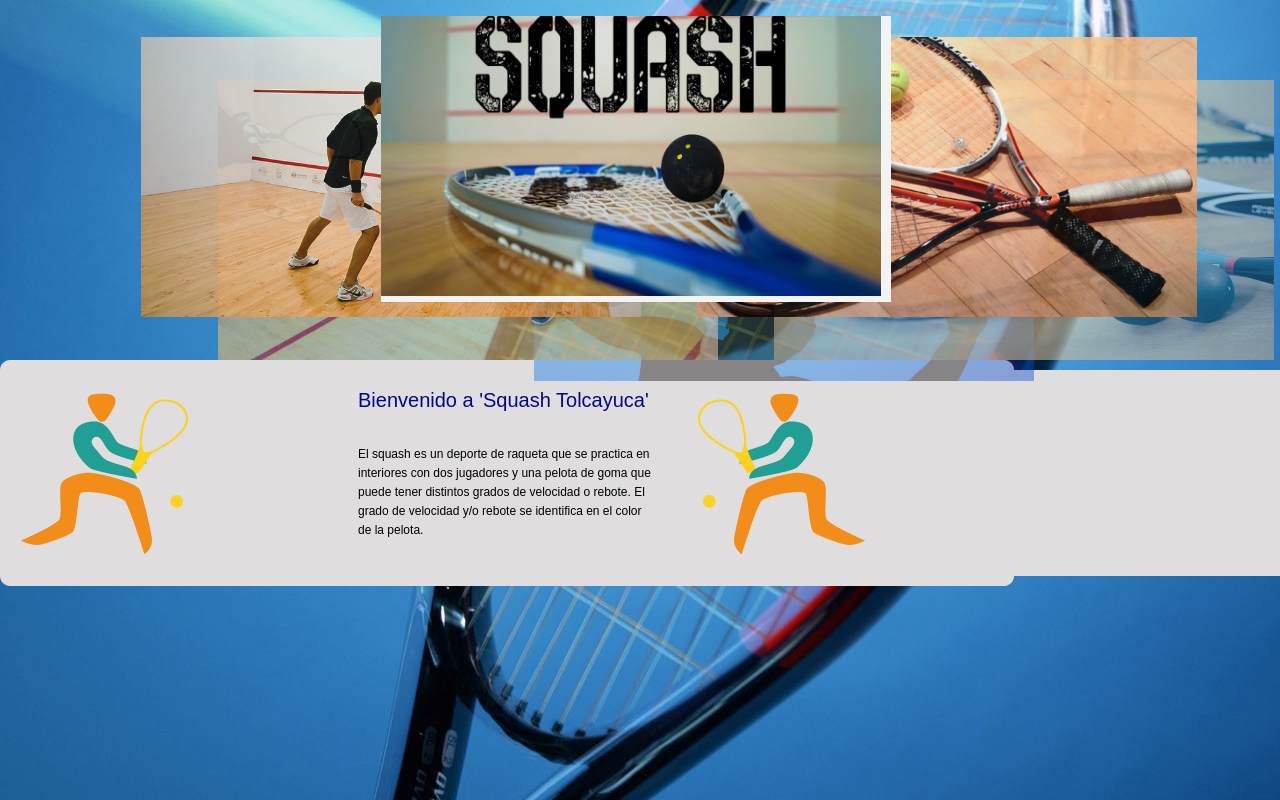
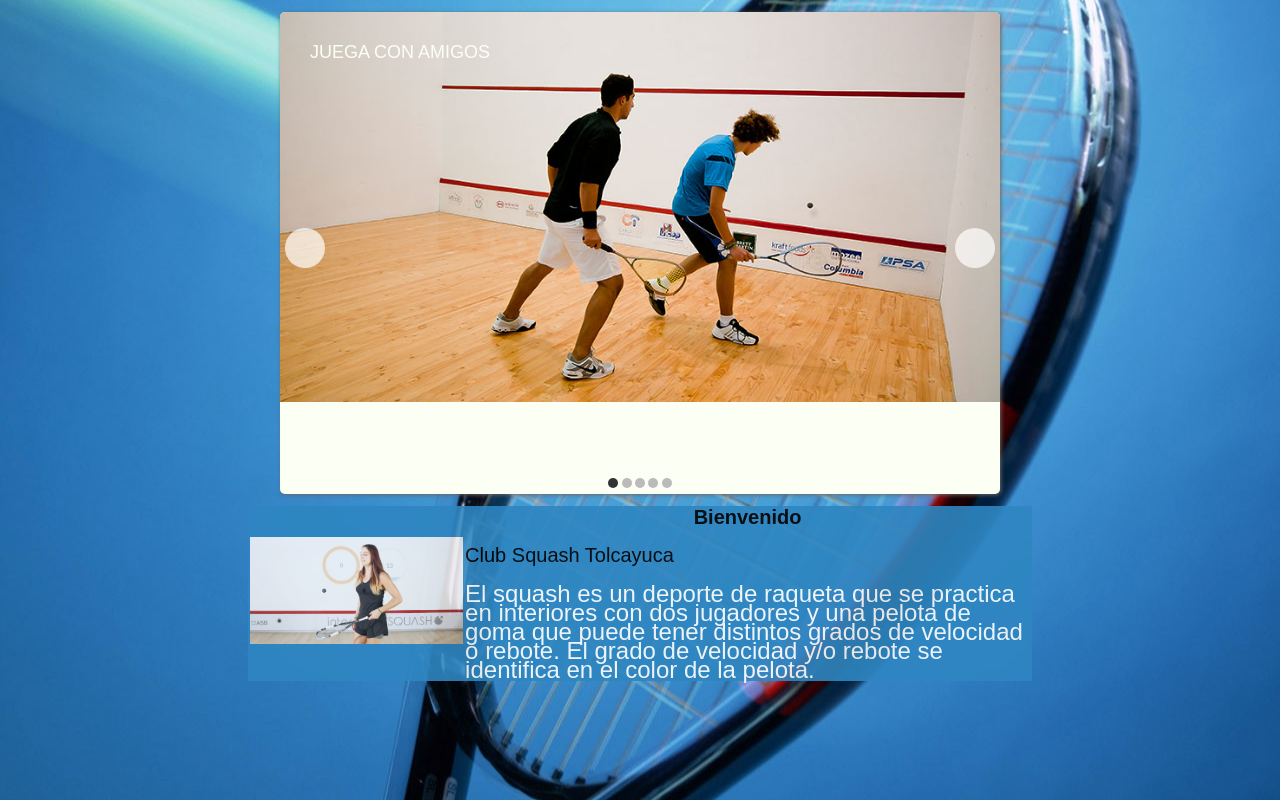
Before and after one commit to DianaYuritzi/diana, a PHP site: page /pra/inicio_sesion.php in a window 1280 px wide. Run offline with PHP 8.4, Linux system fonts and the light colour scheme.

Commit message:
Update inicio_sesion.php

```diff
--- a/proyecto/Paginas/inicio_sesion.php
+++ b/proyecto/Paginas/inicio_sesion.php
@@ -1,68 +1,123 @@
-<!DOCTYPE html PUBLIC "-//W3C//DTD XHTML 1.0 Strict//EN" "http://www.w3.org/TR/xhtml1/DTD/xhtml1-strict.dtd">
-<html xmlns="http://www.w3.org/1999/xhtml">
+<!DOCTYPE html>
 <head>
 <meta http-equiv="content-type" content="text/html; charset=utf-8" />
 <title>Squash Tolcayuca</title>
 <meta name="keywords" content="" />
 <meta name="description" content="" />
+<link href="paginas/styles.css" rel="stylesheet" type="text/css" />
+<link href="paginas/styless.css" rel="stylesheet" type="text/css" />
+<link href="paginas/resto.css" rel="stylesheet" type="text/css" />
+
 <meta name="viwport" content="width=device-width, initial-scal=1,maximum-scale=1, height=device-height, user-scale=true/false">
-<link href="styles.css" rel="stylesheet" type="text/css" />
+<style >
+.color{
+    color:white;
+}
+  h1{
+     color: #2E86C1;
+  }
+  h2{
+     color: black;
+  }
+  table{
+
+background-color:  #2E86C1; opacity: 0.9;
+
+  }
+  .texto{
+
+  font-size: 2.0em;
+
+float: right;
+
+  }
+</style>
+
 </head>
-<body>
+<body class="color">
 
 
-<div class="top">
+<div class="wrapper">
+  <input checked type=radio name="slider" id="slide1" />
+  <input type=radio name="slider" id="slide2" />
+  <input type=radio name="slider" id="slide3" />
+  <input type=radio name="slider" id="slide4" />
+  <input type=radio name="slider" id="slide5" />
 
-<ul class="round">
-			<li><img src="images/header1.jpg" width="500" height="280" /></li>
-			<li><img src="images/header2.jpg" width="500" height="280"/></li>
-			<li><img src="images/header3.jpg" width="500" height="280" /></li>
-			<li><img src="images/header4.jpg" width="500" height="280" /></li>
-			<li><img src="images/header5.jpg" width="500" height="280" /></li>
-			<li><img src="images/header6.jpg" width="500" height="280" /></li>
-</ul>
-<script type="text/javascript" src="lib/jquery.js"></script>
-<script type="text/javascript" src="lib/jquery.roundabout.js"></script>
-<script type="text/javascript">
+  <div class="slider-wrapper">
+    <div class=inner>
+      <article>
+        <div class="info top-left">
+          <h3>JUEGA CON AMIGOS</h3>
+        </div>
+       <img src="paginas/images/header2.jpg" />
+      </article>
 
-			$(document).ready(function() {
-				$('.round').roundabout();
-			});
+      <article>
+        <div class="info bottom-right">
+          <h3>HAZ EJERCICIO</h3>
+        </div>
+        <img  src="paginas/images/header4.jpg"/>
+      </article>
 
-		</script>
+      <article>
+        <div class="info bottom-left">
+          <h3>DIVIERTETE</h3>
+        </div>
+        <img src="paginas/images/header3.jpg" />
+      </article>
+
+      <article>
+        <div class="info top-right">
+          <h3>ENTRENA</h3>
+        </div>
+        <img src="paginas/images/header5.jpg" />
+      </article>
+
+      <article>
+        <div class="info bottom-left">
+          <h3>ESFUERZATE</h3>
+        </div>
+        <img src="paginas/images/header6.jpg" />
+      </article>
+    </div>
+    <!-- .inner -->
+  </div>
+  <!-- .slider-wrapper -->
+
+  <div class="slider-prev-next-control">
+    <label for=slide1></label>
+    <label for=slide2></label>
+    <label for=slide3></label>
+    <label for=slide4></label>
+    <label for=slide5></label>
+  </div>
+  <!-- .slider-prev-next-control -->
+
+  <div class="slider-dot-control">
+    <label for=slide1></label>
+    <label for=slide2></label>
+    <label for=slide3></label>
+    <label for=slide4></label>
+    <label for=slide5></label>
+  </div>
+  <!-- .slider-dot-control -->
 </div>
 
         <!-- content begins -->
-        		<div class="cont_top"></div>
-       			<div id="content">
-                    <div class="cont_home">
-                    	<div class="home_box">
+        <center><table class="tabla" width="70%">
+    <tr>
+      <td align="left"> <img src="paginas/images/img8.jpg" width="100%"></td>
+      <td class="texto"> <h2> <center> <b>Bienvenido</b> </center></h2><br>
+       <center><h2><?php if(isset($_SESSION['NOMBRE'])) {echo $_SESSION['NOMBRE'];}?> Club Squash Tolcayuca</h2><br> </center>
+      <p>El squash es un deporte de raqueta que se practica en interiores con dos jugadores y una pelota de goma que puede tener distintos grados de velocidad o rebote. El grado de velocidad y/o rebote se identifica en el color de la pelota.</p>
+
+    </td>
+    </tr>
+  </table>
+  </center>
 
 
-                            <div style="height:15px"></div>
-                        	<img src="images/img11.jpg" alt="" />
-                          <div style="height:10px;"></div>
-
-                          <div style="height:5px"></div>
-                        </div><div style="width: 40px; height:20px; float: left;"></div>
-                        <div class="home_box">
-
-                        	<h1>Bienvenido a 'Squash Tolcayuca'</h1>
-                            <div style="height:15px"></div>
-                        	<div style="height:10px;"></div>
-                        	El squash es un deporte de raqueta que se practica en interiores con dos jugadores y una pelota de goma que puede tener distintos grados de velocidad o rebote. El grado de velocidad y/o rebote se identifica en el color de la pelota.
-                          <div style="height:5px"></div>
-
-                      </div><div style="width: 40px; height:20px; float: left;"></div>
-                      <div class="home_box">
-                            <div style="height:15px"></div>
-                        	<img src="images/img13.jpg" alt="" />
-                            <div style="height:10px;"></div>
-                            <div style="height:5px"></div>
-                      </div>
-
-                   	  <div style="clear: both"></div>
-                    </div>
-        		</div>
-                <div class="cont_bot"></div>
+  </body>
+            </body>
 </html>
```
